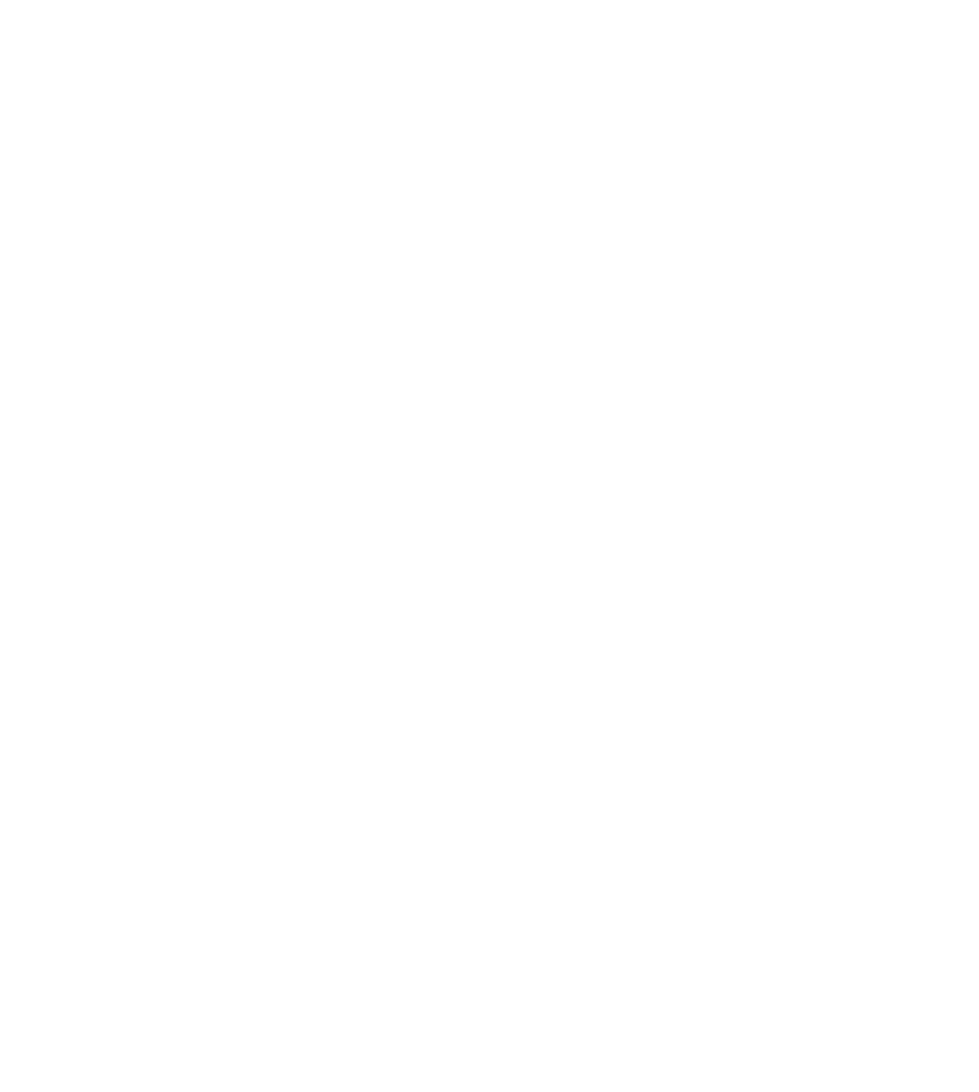
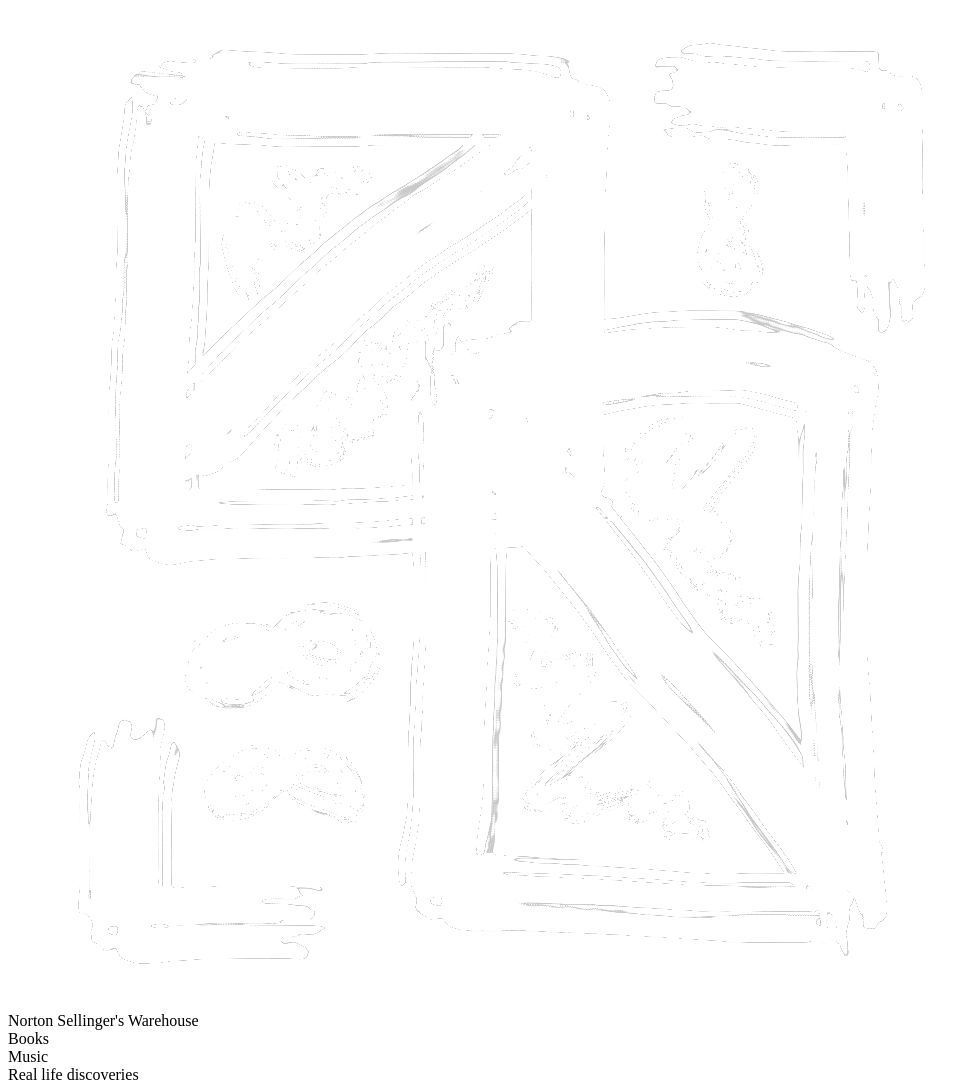
Before and after one commit to nortonsellinger/Warehouse, a plain HTML site: page index.html in a window 1280 px wide. Shown: the whole page, without its empty margins (0-979 px from the left). Before the commit the page ends 800 px from the top, so only its background shows below. Drawn offline with Linux system fonts and the light colour scheme.

Commit message:
Update index.html

```diff
--- a/index.html
+++ b/index.html
@@ -7,5 +7,28 @@
     <link rel="stylesheet" href="style.css">
 </head>
 <body>
+	<header>
+		<div>
+			<div class="header" class="headerimg">
+				<img src="https://nortonsellinger.github.io/Warehouse/PICS/NSlogo.png" class="imgcenter">
+			</div>
+			<div class="header">
+				Norton Sellinger's Warehouse
+			</div>
+		</div>
+	</header>
+	<nav>
+		<div>
+			<div>
+				Books
+			</div>
+			<div>
+				Music
+			</div>
+			<div>
+				Real life discoveries
+			</div>
+		</div>
+	</nav>
 </body>
 </html>
```
